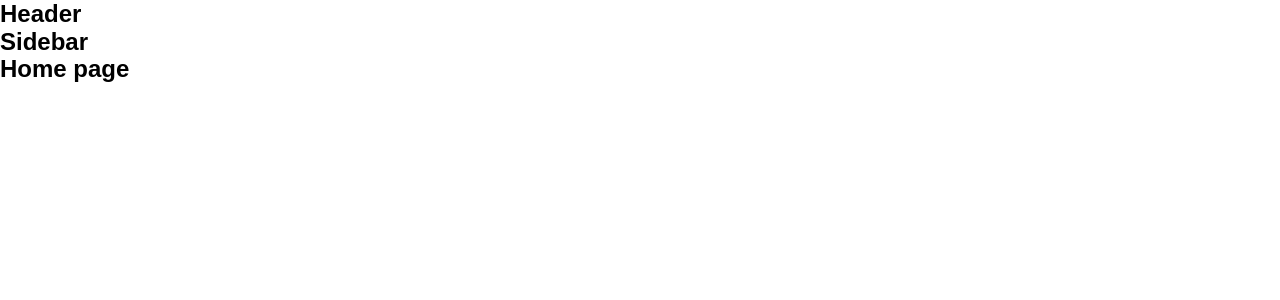
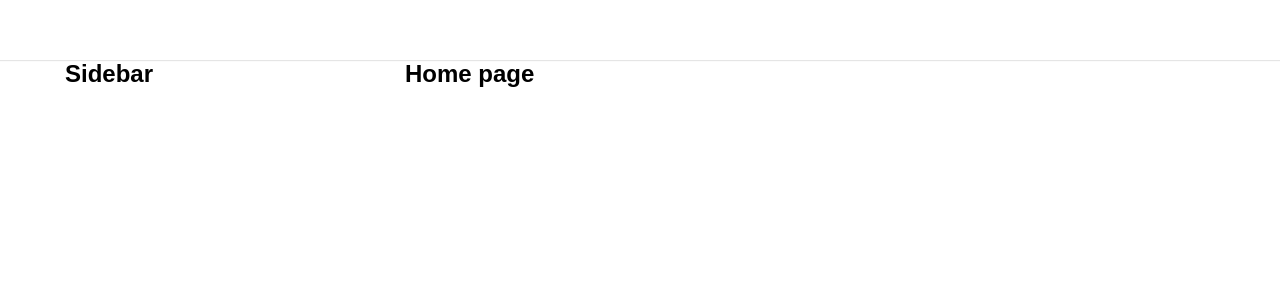
Before and after one commit to plbinh/Clone-tiktok, a React (Create React App) app: page / in a window 1280 px wide. Shown: the top 300 px of the page. Built offline with nearby package versions, Linux system fonts and the light colour scheme.

Commit message:
Build full layout

```diff
--- a/package.json
+++ b/package.json
@@ -6,6 +6,7 @@
     "@testing-library/jest-dom": "^5.16.4",
     "@testing-library/react": "^13.2.0",
     "@testing-library/user-event": "^13.5.0",
+    "classnames": "^2.3.1",
     "clsx": "^1.1.1",
     "normalize.css": "^8.0.1",
     "react": "^18.1.0",
--- a/src/component/Layout/DefaultLayout/Sidebar/index.js
+++ b/src/component/Layout/DefaultLayout/Sidebar/index.js
@@ -1,5 +1,14 @@
+import styles from './sidebar.module.scss';
+import classNames from 'classnames/bind';
+
+const cx = classNames.bind(styles);
+
 function Sidebar() {
-    return <h2>Sidebar</h2>;
+    return (
+        <aside className={cx('wraper')}>
+            <h2>Sidebar</h2>
+        </aside>
+    );
 }
 
 export default Sidebar;
--- /dev/null
+++ b/src/component/Layout/DefaultLayout/Sidebar/sidebar.module.scss
@@ -0,0 +1,3 @@
+.wraper {
+    width: 340px;
+}
--- /dev/null
+++ b/src/component/Layout/DefaultLayout/defaultLayout.module.scss
@@ -0,0 +1,14 @@
+.wraper {
+    display: flex;
+    flex-direction: column;
+    align-items: center;
+}
+
+.container {
+    display: flex;
+    width: 1150px;
+}
+
+.content {
+    flex: 1;
+}
--- a/src/component/Layout/DefaultLayout/index.js
+++ b/src/component/Layout/DefaultLayout/index.js
@@ -1,13 +1,17 @@
 import Header from '~/component/Layout/component/Header';
 import Sidebar from './Sidebar';
+import styles from './defaultLayout.module.scss';
+import classNames from 'classnames/bind';
+
+const cx = classNames.bind(styles);
 
 function DefaultLayout({ children }) {
     return (
-        <div>
+        <div className={cx('wraper')}>
             <Header />
-            <div className="container">
+            <div className={cx('container')}>
                 <Sidebar />
-                <div className="content">{children}</div>
+                <div className={cx('content')}>{children}</div>
             </div>
         </div>
     );
--- a/src/component/Layout/HeaderOnly/index.js
+++ b/src/component/Layout/HeaderOnly/index.js
@@ -1,14 +1,18 @@
 import Header from '~/component/Layout/component/Header';
+import styles from './headerOnly.module.scss';
+import classNames from 'classnames/bind';
 
-function DefaultLayout({ children }) {
+const cx = classNames.bind(styles);
+
+function HeaderOnly({ children }) {
     return (
-        <div>
+        <div className={cx('wraper')}>
             <Header />
-            <div className="container">
-                <div className="content">{children}</div>
+            <div className={cx('container')}>
+                <div className={cx('content')}>{children}</div>
             </div>
         </div>
     );
 }
 
-export default DefaultLayout;
+export default HeaderOnly;
--- /dev/null
+++ b/src/component/Layout/component/Header/header.module.scss
@@ -0,0 +1,12 @@
+.wraper {
+    display: flex;
+    justify-content: center;
+    width: 100%;
+    height: 60px;
+    box-shadow: 0px 1px 1px #e5e5e5;
+}
+
+.container {
+    width: 1150px;
+    height: 100%;
+}
--- a/src/component/Layout/component/Header/index.js
+++ b/src/component/Layout/component/Header/index.js
@@ -1,5 +1,14 @@
+import styles from './header.module.scss';
+import classNames from 'classnames/bind';
+
+const cx = classNames.bind(styles);
+
 function Header() {
-    return <h2>Header</h2>;
+    return (
+        <header className={cx('wraper')}>
+            <div className={cx('container')}></div>
+        </header>
+    );
 }
 
 export default Header;
```
Also changed, not shown: src/component/Layout/HeaderOnly/headerOnly.module.scss (added), 1 other file (tests, documents, lock files or other folders).
